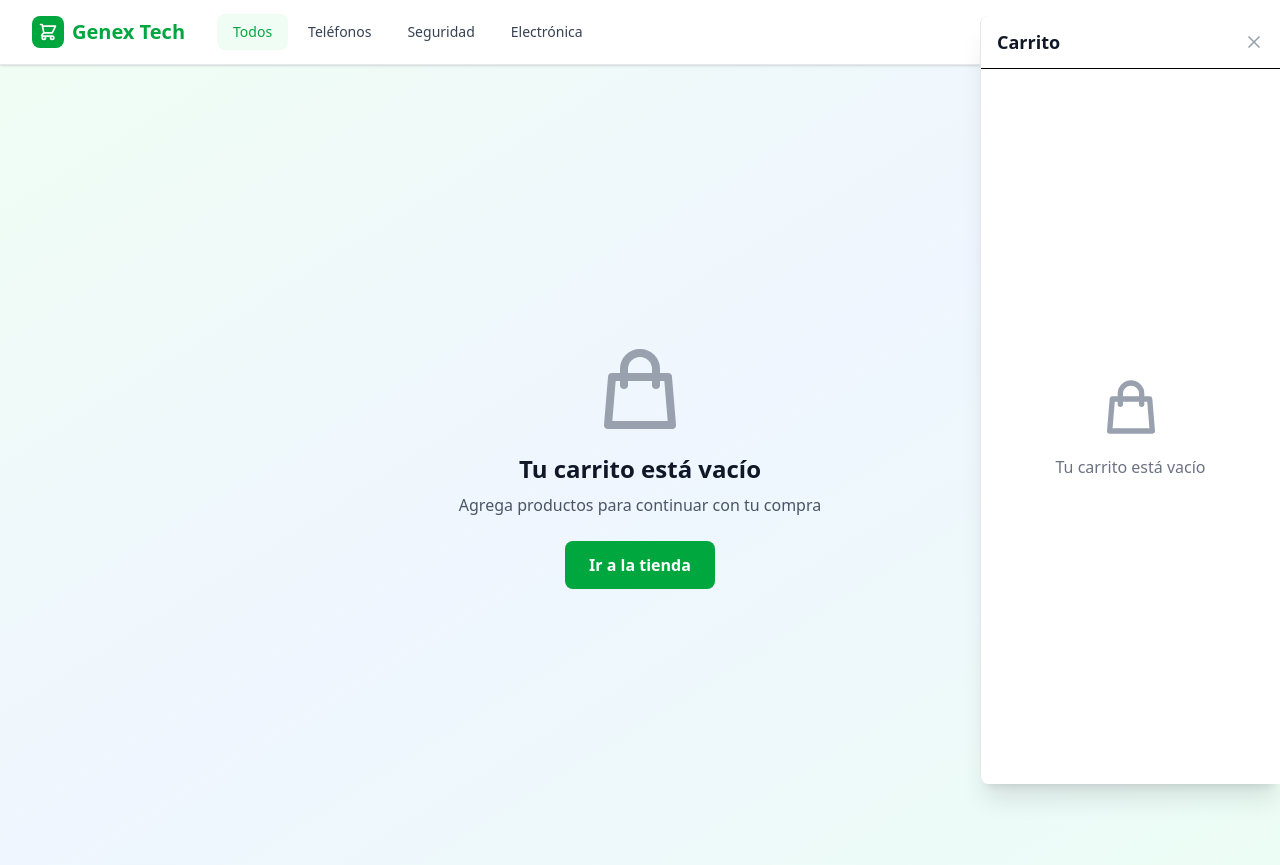
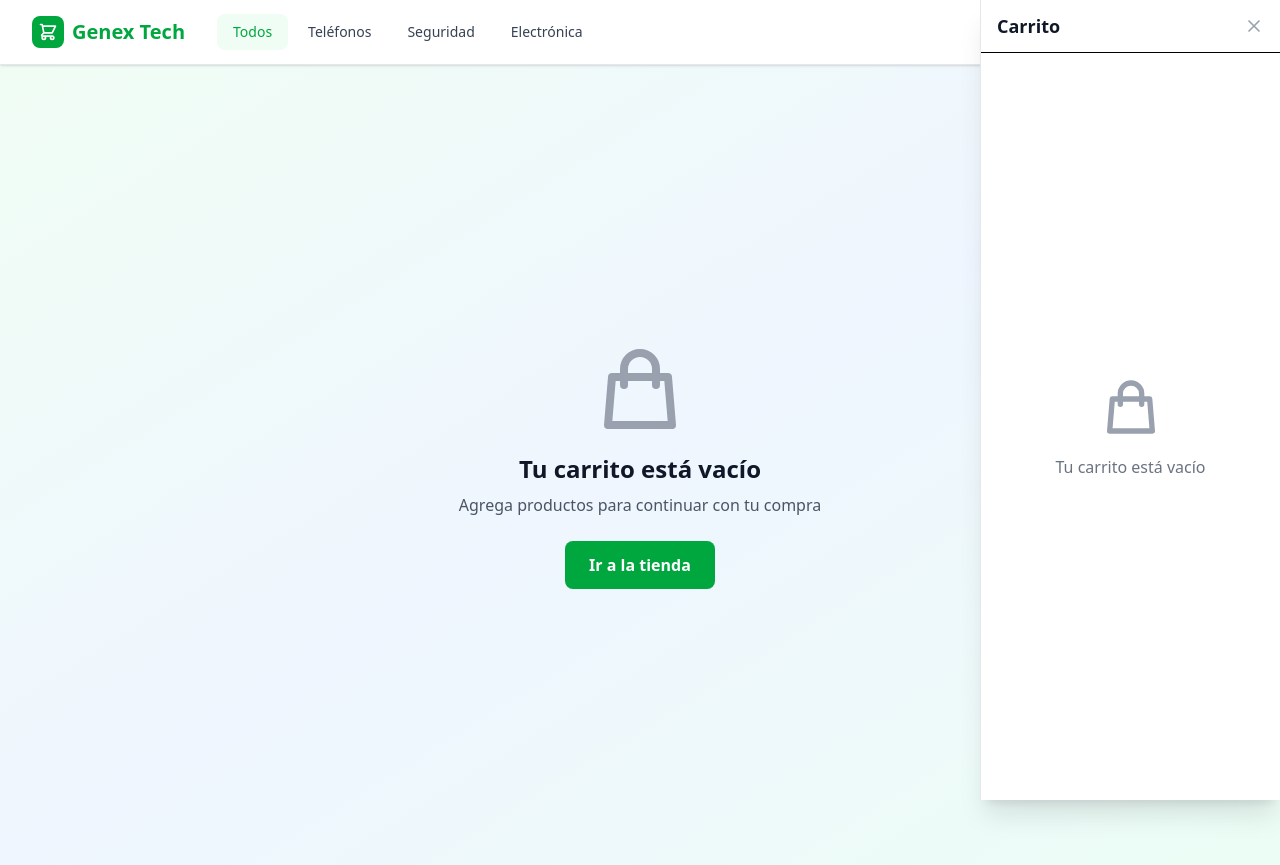
Before and after one commit to pablonunez10/genex-eco-front, a React (Vite) app: page /checkout in a window 1280 px wide. Both pictures are taken after a click on the button 1228 px from the left and 32 px from the top of the page. Built offline with nearby package versions, Linux system fonts and the light colour scheme.

Commit message:
fix: Adjust max-width of Checkout and Product Detail pages for better layout

```diff
--- a/src/components/layout/Header.tsx
+++ b/src/components/layout/Header.tsx
@@ -92,7 +92,7 @@
 
       {/* Cart Sidebar - Abre desde la derecha */}
       {isCartOpen && (
-        <div className="fixed top-4 bottom-4 right-0 w-[300px] bg-white shadow-xl z-50 animate-slide-in-right border-l border-gray-200 rounded-l-lg">
+        <div className="fixed inset-y-0 right-0 w-[300px] bg-white shadow-xl z-50 animate-slide-in-right border-l border-gray-200">
           <div className="h-full flex flex-col">
             <div className="flex items-center justify-between px-4 py-3 border-b">
               <h2 className="text-lg font-semibold text-gray-900">Carrito</h2>
--- a/src/pages/CheckoutPage.tsx
+++ b/src/pages/CheckoutPage.tsx
@@ -82,7 +82,7 @@
 
   return (
     <div className="min-h-screen bg-gradient-to-br from-green-50 via-blue-50 to-emerald-50">
-      <div className="max-w-7xl mx-auto px-4 sm:px-6 lg:px-8 py-12">
+      <div className="max-w-6xl mx-auto px-4 sm:px-6 lg:px-8 py-12">
         {/* Breadcrumb */}
         <div className="mb-8">
           <button
--- a/src/pages/ProductDetailPage.tsx
+++ b/src/pages/ProductDetailPage.tsx
@@ -49,7 +49,7 @@
 
   return (
     <div className="min-h-screen bg-gradient-to-br from-green-50 via-blue-50 to-emerald-50">
-      <div className="max-w-7xl mx-auto px-4 sm:px-6 lg:px-8 py-8">
+      <div className="max-w-6xl mx-auto px-4 sm:px-6 lg:px-8 py-8">
         {/* Breadcrumb */}
         <nav className="flex mb-8" aria-label="Breadcrumb">
           <ol className="inline-flex items-center space-x-1 md:space-x-3">
```
